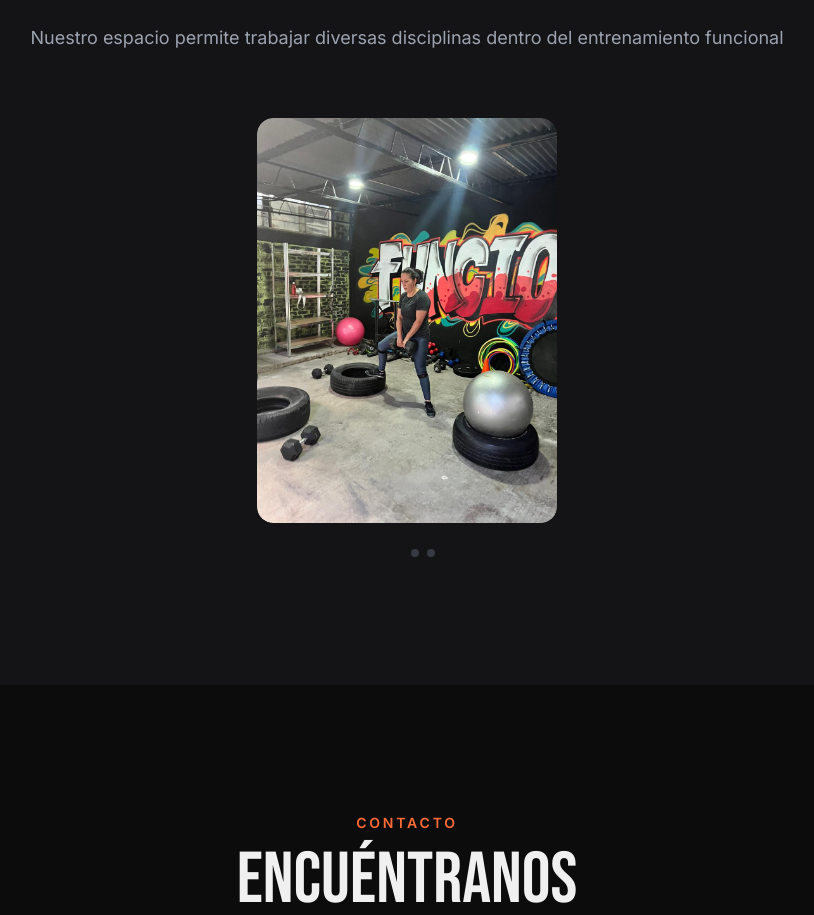
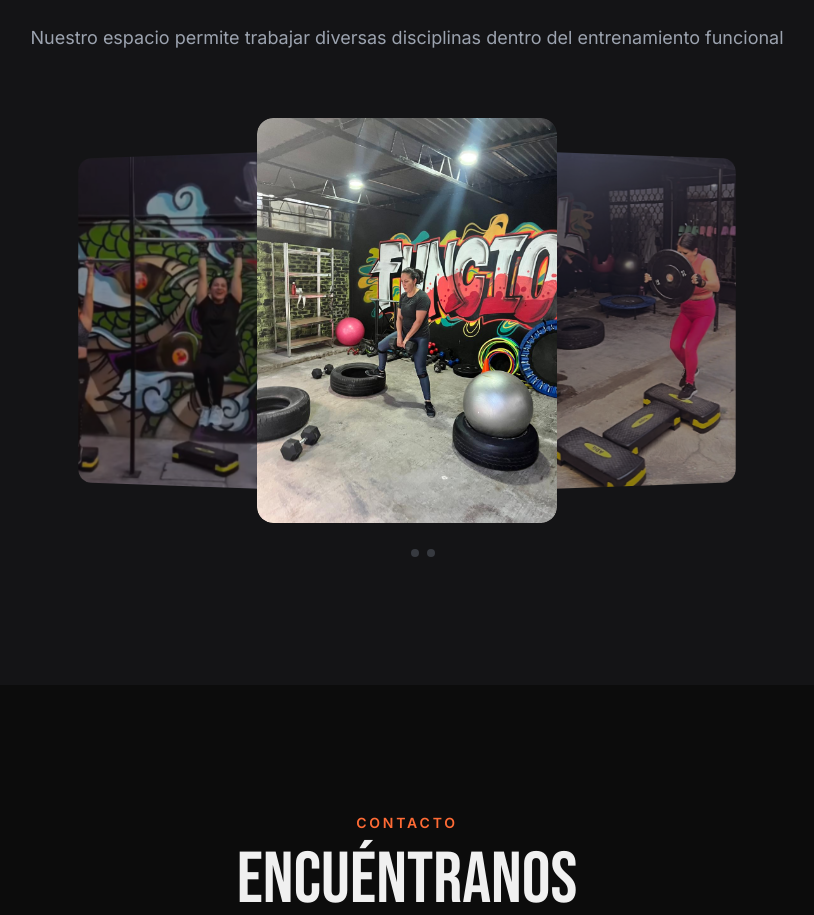
Before and after one commit to CarlosBautistaDev/kamehouse, a Next.js app: page / in a window 1280 px wide. Shown: the part 5983-6898 px from the top of the page, without its empty margins (233-1047 px from the left). Built offline with nearby package versions, Linux system fonts and the light colour scheme.

Commit message:
style: side cards visible, bigger cards, correct tilt, fix swipe direction

```diff
--- a/src/components/sections/ComingSoon.tsx
+++ b/src/components/sections/ComingSoon.tsx
@@ -67,8 +67,8 @@ export function ComingSoon() {
     if (!dragging.current) return;
     dragging.current = false;
     const diff = currentX.current - startX.current;
-    if (diff < -60) goTo(activeIndex + 1);
-    else if (diff > 60) goTo(activeIndex - 1);
+    if (diff < -60) goTo(activeIndex - 1);
+    else if (diff > 60) goTo(activeIndex + 1);
     else setDragDelta(0);
   }, [activeIndex, goTo]);
 
@@ -90,8 +90,8 @@ export function ComingSoon() {
     if (!dragging.current) return;
     dragging.current = false;
     const diff = currentX.current - startX.current;
-    if (diff < -60) goTo(activeIndex + 1);
-    else if (diff > 60) goTo(activeIndex - 1);
+    if (diff < -60) goTo(activeIndex - 1);
+    else if (diff > 60) goTo(activeIndex + 1);
     else setDragDelta(0);
   }, [activeIndex, goTo]);
 
@@ -103,10 +103,22 @@ export function ComingSoon() {
   }, []);
 
   const CARD_W = 300;
+  const CARD_H = CARD_W * 1.35;
+  const SIDE_OFFSET = CARD_W * 0.7;
 
   const getStyle = (index: number): React.CSSProperties => {
-    const isActive = index === activeIndex;
-    const tx = isActive ? dragDelta * 0.3 : 0;
+    let offset = index - activeIndex;
+    if (offset > Math.floor(total / 2)) offset -= total;
+    if (offset < -Math.floor(total / 2)) offset += total;
+
+    const isActive = offset === 0;
+    const dragShift = isActive ? dragDelta * 0.25 : 0;
+
+    const tx = offset * SIDE_OFFSET + dragShift;
+    const sc = isActive ? 1 : 0.82;
+    const op = Math.abs(offset) > 1 ? 0 : isActive ? 1 : 0.55;
+    const ry = offset * 8;
+    const z = isActive ? 3 : 1;
 
     return {
       position: "absolute",
@@ -114,12 +126,12 @@ export function ComingSoon() {
       top: "50%",
       width: CARD_W,
       marginLeft: -CARD_W / 2,
-      marginTop: -(CARD_W * 1.35) / 2,
-      height: CARD_W * 1.35,
-      transform: isActive ? `translateX(${tx}px) scale(1)` : "scale(0.92)",
-      zIndex: isActive ? 2 : 1,
-      opacity: isActive ? 1 : 0,
-      transition: dragging.current ? "opacity 0.15s ease" : "all 0.6s cubic-bezier(0.4, 0, 0.2, 1)",
+      marginTop: -CARD_H / 2,
+      height: CARD_H,
+      transform: `translateX(${tx}px) scale(${sc}) perspective(800px) rotateY(${ry}deg)`,
+      zIndex: z,
+      opacity: op,
+      transition: dragging.current ? "none" : "all 0.6s cubic-bezier(0.4, 0, 0.2, 1)",
       willChange: "transform, opacity",
       pointerEvents: isActive ? "auto" : "none",
     };
@@ -143,7 +155,7 @@ export function ComingSoon() {
         {/* Swipeable image carousel */}
         <div
           className="relative w-full select-none overflow-hidden"
-          style={{ height: CARD_W * 1.35 + 20, touchAction: "pan-y" }}
+          style={{ height: CARD_H + 20, touchAction: "pan-y" }}
           onTouchStart={onTouchStart}
           onTouchMove={onTouchMove}
           onTouchEnd={onTouchEnd}
--- a/src/components/ui/ServiceCarousel.tsx
+++ b/src/components/ui/ServiceCarousel.tsx
@@ -77,8 +77,8 @@ export function ServiceCarousel({ services }: ServiceCarouselProps) {
     if (!dragging.current) return;
     dragging.current = false;
     const diff = currentX.current - startX.current;
-    if (diff < -60) goTo(activeIndex + 1);
-    else if (diff > 60) goTo(activeIndex - 1);
+    if (diff < -60) goTo(activeIndex - 1);
+    else if (diff > 60) goTo(activeIndex + 1);
     else setDragDelta(0);
   }, [activeIndex, goTo]);
 
@@ -101,8 +101,8 @@ export function ServiceCarousel({ services }: ServiceCarouselProps) {
     if (!dragging.current) return;
     dragging.current = false;
     const diff = currentX.current - startX.current;
-    if (diff < -60) goTo(activeIndex + 1);
-    else if (diff > 60) goTo(activeIndex - 1);
+    if (diff < -60) goTo(activeIndex - 1);
+    else if (diff > 60) goTo(activeIndex + 1);
     else setDragDelta(0);
   }, [activeIndex, goTo]);
 
@@ -123,12 +123,23 @@ export function ServiceCarousel({ services }: ServiceCarouselProps) {
     return () => window.removeEventListener("keydown", handleKey);
   }, [activeIndex, goTo]);
 
-  const CARD_W = 260;
+  const CARD_W = 300;
+  const CARD_H = CARD_W * 1.4;
+  const SIDE_OFFSET = CARD_W * 0.7;
 
   const getStyle = (index: number): React.CSSProperties => {
-    const isActive = index === activeIndex;
-    // Drag: shift active card horizontally to give feedback
-    const tx = isActive ? dragDelta * 0.3 : 0;
+    let offset = index - activeIndex;
+    if (offset > Math.floor(total / 2)) offset -= total;
+    if (offset < -Math.floor(total / 2)) offset += total;
+
+    const isActive = offset === 0;
+    const dragShift = isActive ? dragDelta * 0.25 : 0;
+
+    const tx = offset * SIDE_OFFSET + dragShift;
+    const sc = isActive ? 1 : 0.82;
+    const op = Math.abs(offset) > 1 ? 0 : isActive ? 1 : 0.55;
+    const ry = offset * 8; // left card rotates left, right rotates right
+    const z = isActive ? 3 : 1;
 
     return {
       position: "absolute",
@@ -136,12 +147,12 @@ export function ServiceCarousel({ services }: ServiceCarouselProps) {
       top: "50%",
       width: CARD_W,
       marginLeft: -CARD_W / 2,
-      marginTop: -(CARD_W * 1.4) / 2,
-      height: CARD_W * 1.4,
-      transform: isActive ? `translateX(${tx}px) scale(1)` : "scale(0.92)",
-      zIndex: isActive ? 2 : 1,
-      opacity: isActive ? 1 : 0,
-      transition: dragging.current ? "opacity 0.15s ease" : "all 0.6s cubic-bezier(0.4, 0, 0.2, 1)",
+      marginTop: -CARD_H / 2,
+      height: CARD_H,
+      transform: `translateX(${tx}px) scale(${sc}) perspective(800px) rotateY(${ry}deg)`,
+      zIndex: z,
+      opacity: op,
+      transition: dragging.current ? "none" : "all 0.6s cubic-bezier(0.4, 0, 0.2, 1)",
       willChange: "transform, opacity",
       pointerEvents: isActive ? "auto" : "none",
     };
@@ -152,7 +163,7 @@ export function ServiceCarousel({ services }: ServiceCarouselProps) {
       <div
         ref={containerRef}
         className="relative w-full select-none overflow-hidden"
-        style={{ height: CARD_W * 1.4 + 20, touchAction: "pan-y" }}
+        style={{ height: CARD_H + 20, touchAction: "pan-y" }}
         onTouchStart={onTouchStart}
         onTouchMove={onTouchMove}
         onTouchEnd={onTouchEnd}
```
